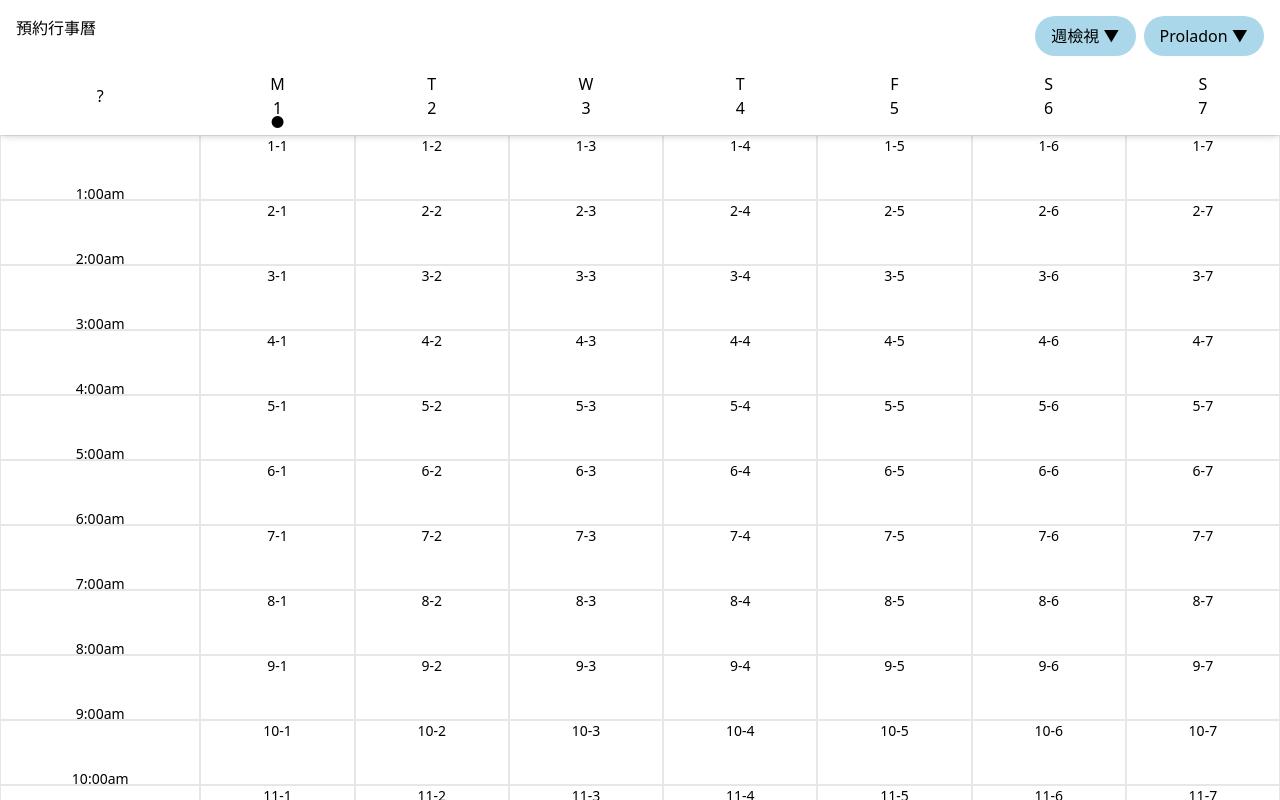
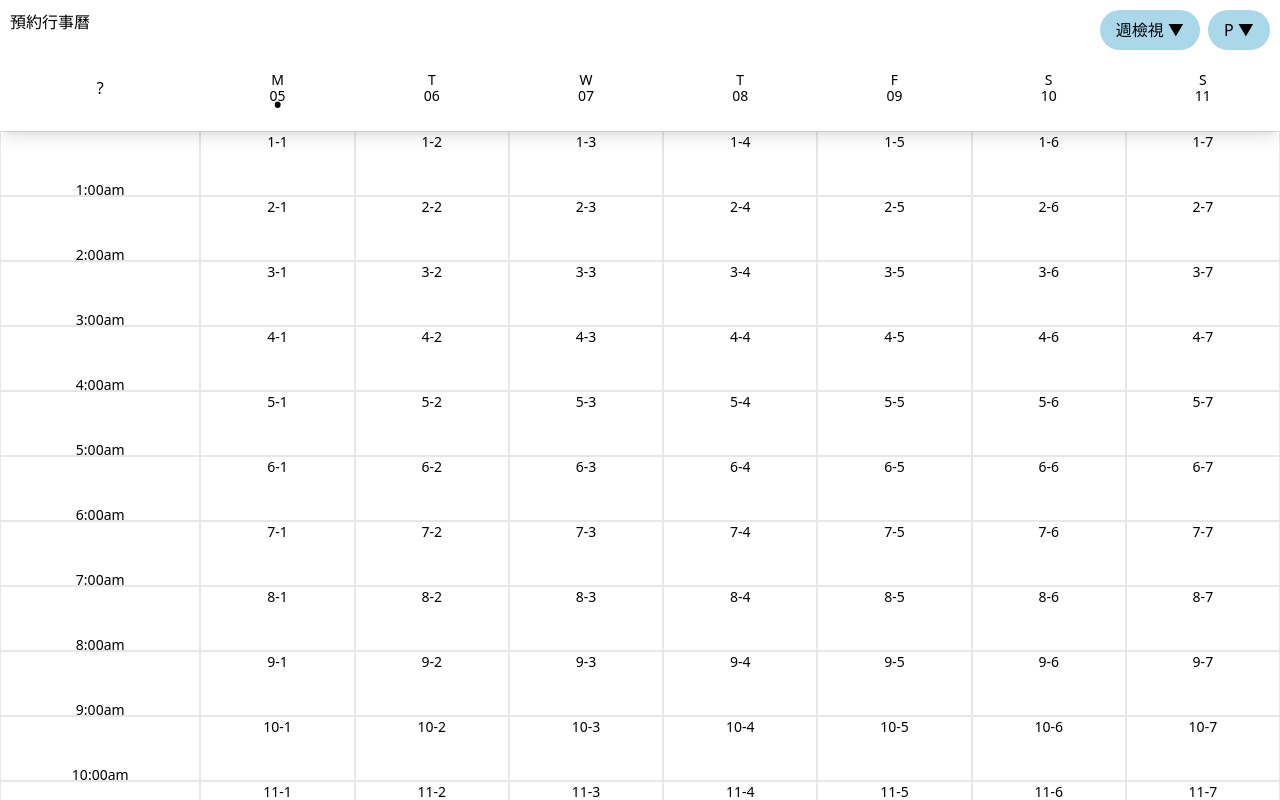
Before and after one commit to Proladon/Calendar-reservation, a Vue app: page / in a window 1280 px wide. Shown: the top 800 px of the page. Built offline with nearby package versions, Linux system fonts and the light colour scheme.

Commit message:
init weekpage

```diff
--- a/src/assets/utils.js
+++ b/src/assets/utils.js
@@ -29,6 +29,7 @@ const listDates = (days)=>{
     return dates
 }
 
+
 module.exports = {
     year,
     month,
--- a/src/components/Headbar.vue
+++ b/src/components/Headbar.vue
@@ -4,7 +4,7 @@
     <div class="func-btn-container">
       <div class="title">預約行事曆</div>
       <div class="func-btn mr-2">{{viewMode==='day'?'日檢視':'週檢視'}} ▼</div>
-      <div class="func-btn">Proladon ▼</div>
+      <div class="func-btn">P ▼</div>
     </div>
 
     <!-- 星期與日期按鈕容器 -->
@@ -16,7 +16,9 @@
              v-for="day, index in dayEnTitle"
              :key="`day-${index}`">
              <p>{{day}}</p>
-             {{dates[week-1][index]}}
+             <p :class="{'hide-date': dateFormat(dates[week][index]) === '00'}">
+               {{dateFormat(dates[week][index])}}
+              </p>
       </div>
     </div>
 
@@ -26,14 +28,15 @@
       <div class="hint-dot"
              v-for="index in 7" :key="`dot-${index}`"
              >
-              <span v-if="showDot === index">●</span>
-             </div>
+        <span v-if="showDot === index">·</span>
+      </div>
     </div>
 
   </div>
 </template>
 
 <script>
+import {date} from '@/assets/utils.js'
 export default {
   name: 'Headbar',
   props:['today', 'dates'],
@@ -42,16 +45,37 @@ export default {
       dayEnTitle: ['M', 'T', 'W', 'T', 'F', 'S', 'S'],
       showDot: 1,
       viewMode: 'week',
-      week: 1,
+      week: 0,
     }
   },
+  methods:{
+    dateFormat(date){
+      if(date === '00'){
+        return '00'
+      }
+      else if(date < 10){
+        return `0${date}`
+      }else{
+        return date
+      }
+    }
+  },
+  beforeMount(){
+    // 導向金日日期在第幾週
+    const d = date(this.today)
+    for(let page in this.dates){
+      if(this.dates[page].find(date=>date===d)){
+        this.week = page
+      }
+    }
+  }
 }
 </script>
 
 <style scoped>
 .headbar{
   @apply sticky top-0;
-  @apply bg-white shadow-md z-10;
+  @apply bg-white shadow-lg z-10;
 }
 
 /*==================*/
@@ -59,7 +83,7 @@ export default {
 /*==================*/
 .func-btn-container{
   @apply flex justify-between;
-  @apply w-full p-4;
+  @apply w-full p-2.5;
 }
 
 .title{
@@ -78,12 +102,16 @@ export default {
 .day-btn-container{
   display: grid;
   grid-template-columns: 1.3fr repeat(7, 1fr);
-  @apply text-center place-items-center;
+  @apply text-center place-items-center pt-2;
 }
 
 .day-btn{
   @apply hover:bg-skyblue-100;
-  @apply w-1/2 rounded-md cursor-pointer;
+  @apply w-5/6 p-1 rounded-md cursor-pointer text-sm leading-4;
+}
+
+.hide-date{
+  @apply text-transparent;
 }
 
 .hint-dots-container{
@@ -93,11 +121,13 @@ export default {
 
 .hint-dot{
   height: 15px;
-  @apply flex justify-center items-center;
+  @apply relative mb-2;
 }
 
 .hint-dot > span{
-  @apply text-center pb-5 pt-2;
+  top: -10px;
+  @apply absolute left-0 right-0;
+  @apply text-center pointer-events-none leading-3 text-5xl;
 }
 /* ================= */
 </style>
--- a/src/views/Home.vue
+++ b/src/views/Home.vue
@@ -23,6 +23,13 @@ export default {
     getDates(){
       const ds = days(year(this.today), month(this.today))
       const allDates = listDates(ds)
+
+      // const preMonthDays = days(year(this.today), month(this.today) - 1)
+      const offset = 7 - new Date(year(this.today), month(this.today) - 1).getDay()
+      for(let i=0; i < offset; i++){
+        allDates.unshift('00')
+      }
+
       const sliceTimes = Math.ceil(allDates.length / 7)
       for(let i=0; i < sliceTimes; i++){
           this.dates[i] = allDates.slice(7*i, 7 + 7*i)
```
